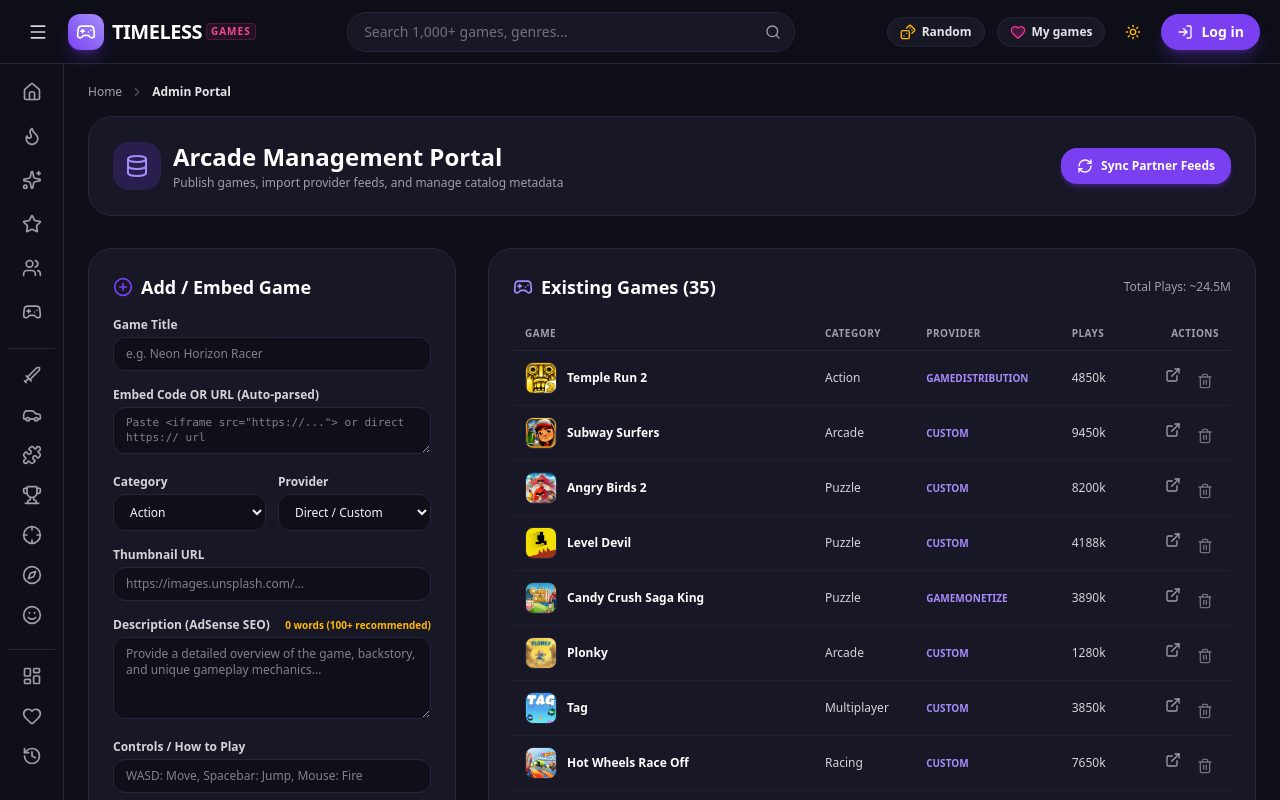
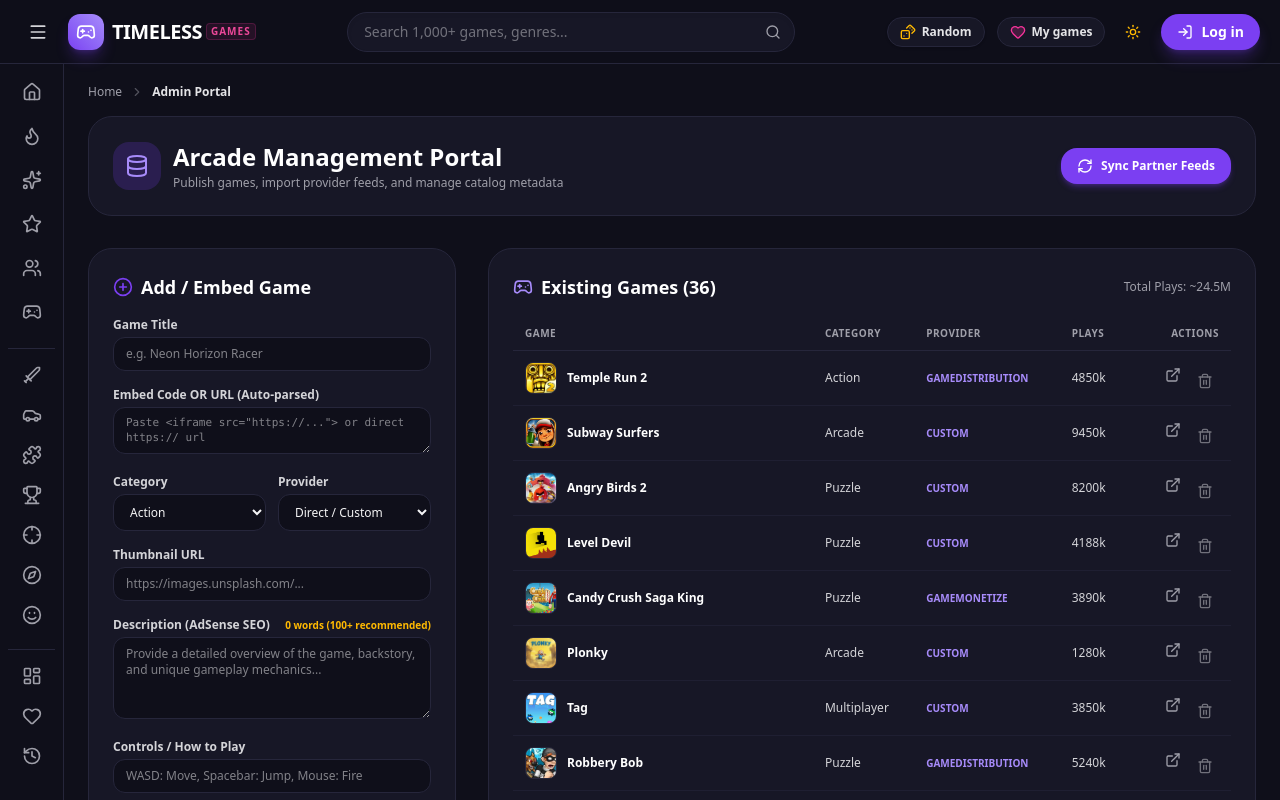
Before and after one commit to timelessdeath00-del/TIMELESS, a Next.js app in the folder timeless-app/: page /admin in a window 1280 px wide. Shown: the top 800 px of the page. Built offline with nearby package versions, Linux system fonts and the light colour scheme.

Commit message:
feat(games): launch Robbery Bob with official HTML5 embed and custom artwork

```diff
--- a/timeless-app/src/data/games.ts
+++ b/timeless-app/src/data/games.ts
@@ -178,6 +178,34 @@
     isHot: true,
     badge: 'HOT',
     bentoSize: '2x1',
+  },
+  {
+    id: 'game-robbery-bob',
+    slug: 'robbery-bob',
+    title: 'Robbery Bob',
+    developer: 'Flazm / Kizi',
+    releaseDate: 'October 2023',
+    description: 'Play Robbery Bob free online and embark on a hilarious sneak-and-steal crime adventure filled with guards, security cameras, watchdog patrols, and hidden loot! Step into the stealthy shoes of Bob, a bumbling yet nimble burglar determined to complete high-stakes heists across lavish mansions, secure casinos, secret laboratories, and corporate vaults. Tip-toe along hallways, duck into shadowy corners, pick complex door locks, disarm laser tripwires, and knock out patrolling guards from behind with your trusty baton. Collect glittering cash, secret blueprints, and valuable jewelry without raising the alarm. Every room is an ingenious spatial puzzle requiring patience, timing, and stealth mastery. If a security dog spots you, make a break for the stairs or dive into laundry hampers! Featuring charming comic-book visuals, responsive keyboard and touch controls, and dozens of increasingly challenging levels, Robbery Bob is an addictive stealth puzzle platformer for all ages. Play now on desktop, tablet, and mobile without downloads!',
+    instructions: 'WASD or Arrow Keys: Sneak & move around rooms\nUp Arrow / W: Open doors, search containers, read notes, and pick locks\nSpacebar: Strike patrolling guards with baton (when unlocked)\nStay in dark shadows to hide from security cameras and guard sightlines!',
+    thumbnailUrl: '/games/robbery-bob.png',
+    embedType: 'iframe',
+    embedUrl: 'https://html5.gamedistribution.com/18d28481ea514f3c838f9a5a355fb0f7/',
+    provider: 'gamedistribution',
+    providerGameId: '18d28481ea514f3c838f9a5a355fb0f7',
+    width: 800,
+    height: 600,
+    orientation: 'both',
+    mobileFriendly: true,
+    category: 'puzzle',
+    tags: ['Robbery Bob', 'Bob The Robber', 'Stealth', 'Puzzle', 'Action', 'Adventure', 'Funny', 'Thief', 'Escape', 'Heist'],
+    playsCount: 5240000,
+    likes: 189000,
+    dislikes: 4200,
+    rating: 4.8,
+    featured: true,
+    isHot: true,
+    badge: 'HOT',
+    bentoSize: '1x1',
   },
   {
     id: 'game-hot-wheels-race-off',
```
Also changed, not shown: timeless-app/public/games/robbery-bob.png (added).
